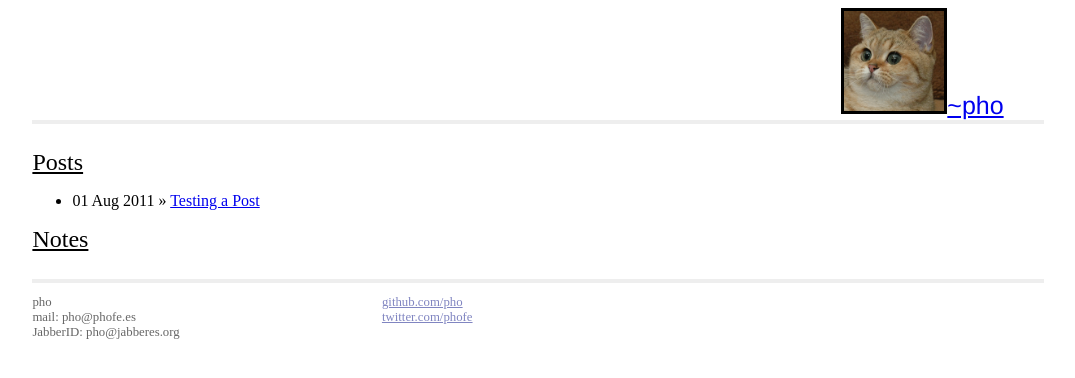
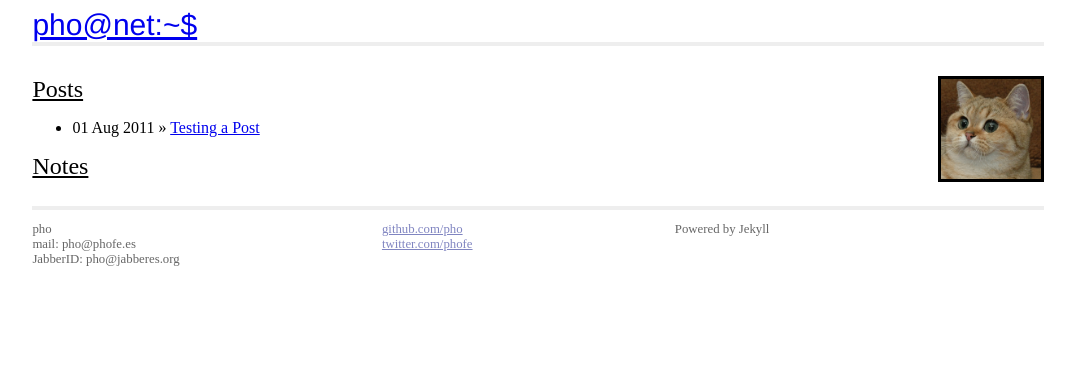
Before and after one commit to pho/blog, a Jekyll site: the page built from index.html, in a window 1280 px wide. Shown: the top 378 px of the page, without its empty margins (102-1177 px from the left). Built offline with Jekyll 4.4.1, drawn with Linux system fonts in a browser that asks for light colours.

Commit message:
Finished first design

```diff
--- a/_layouts/default.html
+++ b/_layouts/default.html
@@ -12,8 +12,9 @@
 
 <div class="site">
 <div class="title">
-<img src="images/header_cat.png" height="100" width="100" border=3 /><a href="/">~pho</a>
+<a href="/" alt="main">pho@net:~$</a>
 </div>
+<img src="images/header_cat.png" alt="lolcat" height="100" width="100" style="float: right;" border=3 />
 
 {{ content }}
 
@@ -31,6 +32,8 @@ JabberID: pho@jabberes.org
 <a href="http://twitter.com/phofe/">twitter.com/phofe</a><br />
 </p>
 </div>
+<p>
+Powered by Jekyll<br />
 </div>
 </div>
 
--- a/css/main.css
+++ b/css/main.css
@@ -4,7 +4,7 @@
 }
 
 .title {
-	font: 25px helvetica, arial, clean, sans-serif;
+	font: 30px helvetica, arial, clean, sans-serif;
   border-bottom: 4px solid #eee;
   margin-bottom: 1em;
 }
@@ -13,9 +13,6 @@
     font-size: 50%;
  }
 
- .title img {
-	margin-left: 80%;
- }
  .site .footer {
     font-size: 80%;
     color: #666;
```
Also changed, not shown: _layouts/post.html (+5 -3 lines).
